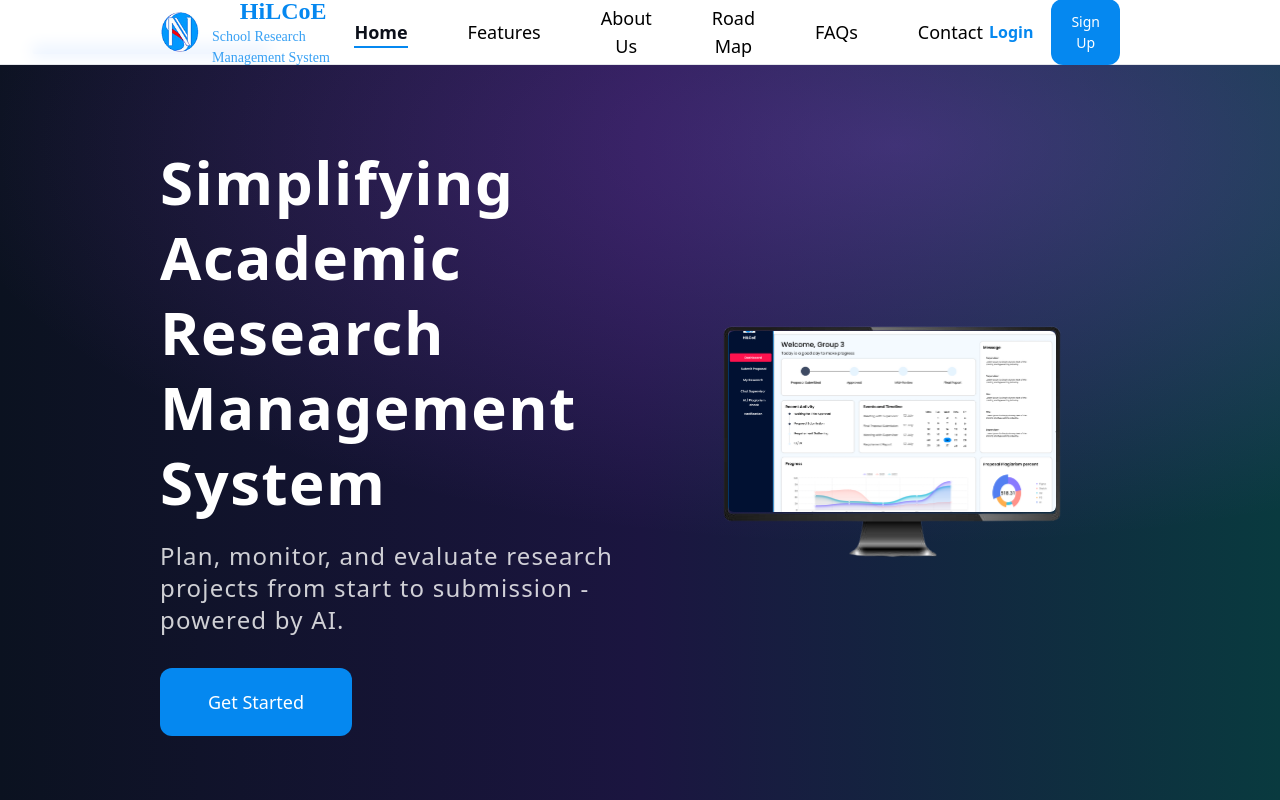
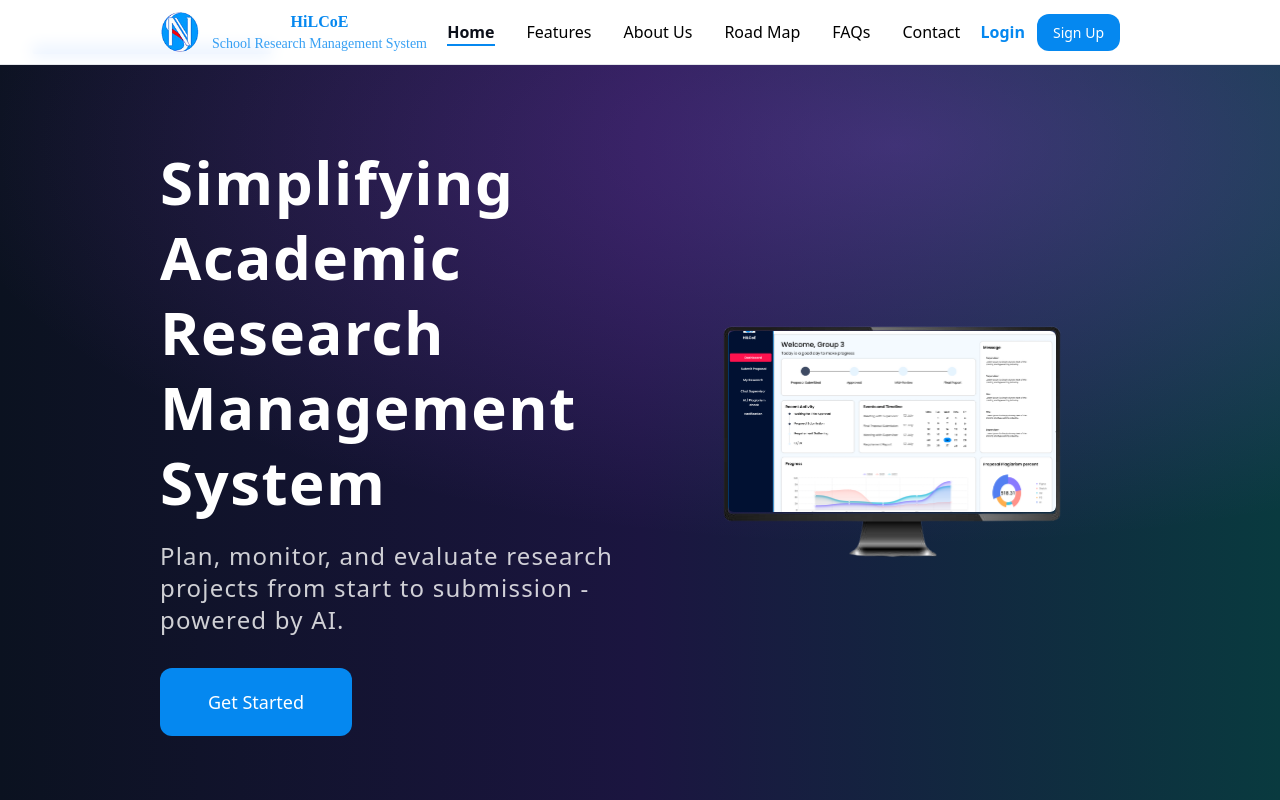
Before and after one commit to RhodasDemissew/HiLCoE-RMS, a React (Vite) app in the folder CLIENT/: page / in a window 1280 px wide. Shown: the top 800 px of the page. Built offline with nearby package versions, Linux system fonts and the light colour scheme; no server answers; a web font is replaced by a local one.

Commit message:
LANDING PAGE  1) ADD VALIDATIONS ( Email, Phone, Password, etc..) 2) SEARCH FOR RESEARCHES DOESN'T WORK 3) FORGOT PASSWORD DOESN'T WORK 4) FOOTER NAVIGATIONS RE CHECK  5) REMOVE GITHUB AND GOOGLE                       // ALL ARE FIXED

```diff
--- a/CLIENT/src/shared/components/layout/Header.jsx
+++ b/CLIENT/src/shared/components/layout/Header.jsx
@@ -6,17 +6,17 @@ import { NAV } from "../../../features/landing/content.js";
 
 function Logo() {
   return (
-    <Link to="/" className="flex items-center gap-3 ">
+    <Link to="/" className="flex items-center gap-2 md:gap-3">
       <img
         src={logoImage}
         alt="HiLCoE logo"
-        className="h-10 w-10 rounded-full"
+        className="h-8 w-8 md:h-10 md:w-10 rounded-full"
         loading="eager"
         decoding="async"
       />
       <div className="flex flex-col items-center font-caprasimo leading-tight">
-        <div className="h3 text-[var(--brand-600)] font-semibold ">HiLCoE</div>
-        <div className="small text-[color:var(--brand-600)]/80">
+        <div className="text-sm md:text-base text-[var(--brand-600)] font-semibold">HiLCoE</div>
+        <div className="text-xs md:text-sm text-[color:var(--brand-600)]/80 hidden sm:block">
           School Research Management System
         </div>
       </div>
@@ -56,7 +56,8 @@ export default function Header({ onSignUp }) {
       <Container className="h-16 flex items-center justify-between">
         <Logo />
 
-        <nav className="flex items-center gap-15 ">
+        {/* Navigation - Responsive */}
+        <nav className="flex items-center gap-2 md:gap-4 lg:gap-6 xl:gap-8">
           {NAV.map((item) => {
             if (item.href.startsWith("#")) {
               const isAnchorActive = isLanding && activeLink === item.label;
@@ -66,13 +67,13 @@ export default function Header({ onSignUp }) {
                   type="button"
                   onClick={() => handleNavClick(item)}
                   className={[
-                    "medium text-lg hover:text-heading transition-colors relative",
+                    "medium text-xs md:text-sm xl:text-base hover:text-heading transition-colors relative whitespace-nowrap",
                     isAnchorActive ? "font-bold text-heading" : "",
                   ].join(" ")}
                 >
                   {item.label}
                   <span
-                    className={`absolute  left-0 right-0 bottom-[-2px] h-[2px] bg-[color:var(--brand-600)] transition-transform ${
+                    className={`absolute left-0 right-0 bottom-[-2px] h-[2px] bg-[color:var(--brand-600)] transition-transform ${
                       isAnchorActive ? "scale-x-100" : "scale-x-0"
                     }`}
                   ></span>
@@ -86,13 +87,13 @@ export default function Header({ onSignUp }) {
                 key={item.href}
                 to={item.href}
                 className={[
-                  "medium text-lg hover:text-heading transition-colors relative",
+                  "medium text-xs md:text-sm xl:text-base hover:text-heading transition-colors relative whitespace-nowrap",
                   isRouteActive ? "font-semibold text-heading" : "",
                 ].join(" ")}
               >
                 {item.label}
                 <span
-                  className={`absolute  left-0 right-0 bottom-[-2px] h-[2px] bg-[color:var(--brand-600)] transition-transform ${
+                  className={`absolute left-0 right-0 bottom-[-2px] h-[2px] bg-[color:var(--brand-600)] transition-transform ${
                     isRouteActive ? "scale-x-100" : "scale-x-0"
                   }`}
                 ></span>
@@ -101,10 +102,10 @@ export default function Header({ onSignUp }) {
           })}
         </nav>
 
-        <div className="flex items-center gap-3">
+        <div className="flex items-center gap-1 md:gap-2 lg:gap-3">
           <Link
             to="/login"
-            className="medium font-semibold text-[color:var(--brand-600)] hover:opacity-90 m-1.5"
+            className="medium text-xs md:text-sm lg:text-base font-semibold text-[color:var(--brand-600)] hover:opacity-90 whitespace-nowrap"
           >
             Login
           </Link>
@@ -112,12 +113,12 @@ export default function Header({ onSignUp }) {
             <button
               type="button"
               onClick={onSignUp}
-              className="btn small rounded-btn"
+              className="btn small rounded-btn text-xs md:text-sm px-2 md:px-3 lg:px-4 py-1 md:py-2 whitespace-nowrap"
             >
               Sign Up
             </button>
           ) : (
-            <Link to="/signup" className="btn small rounded-btn">
+            <Link to="/signup" className="btn small rounded-btn text-xs md:text-sm px-2 md:px-3 lg:px-4 py-1 md:py-2 whitespace-nowrap">
               Sign Up
             </Link>
           )}
```
